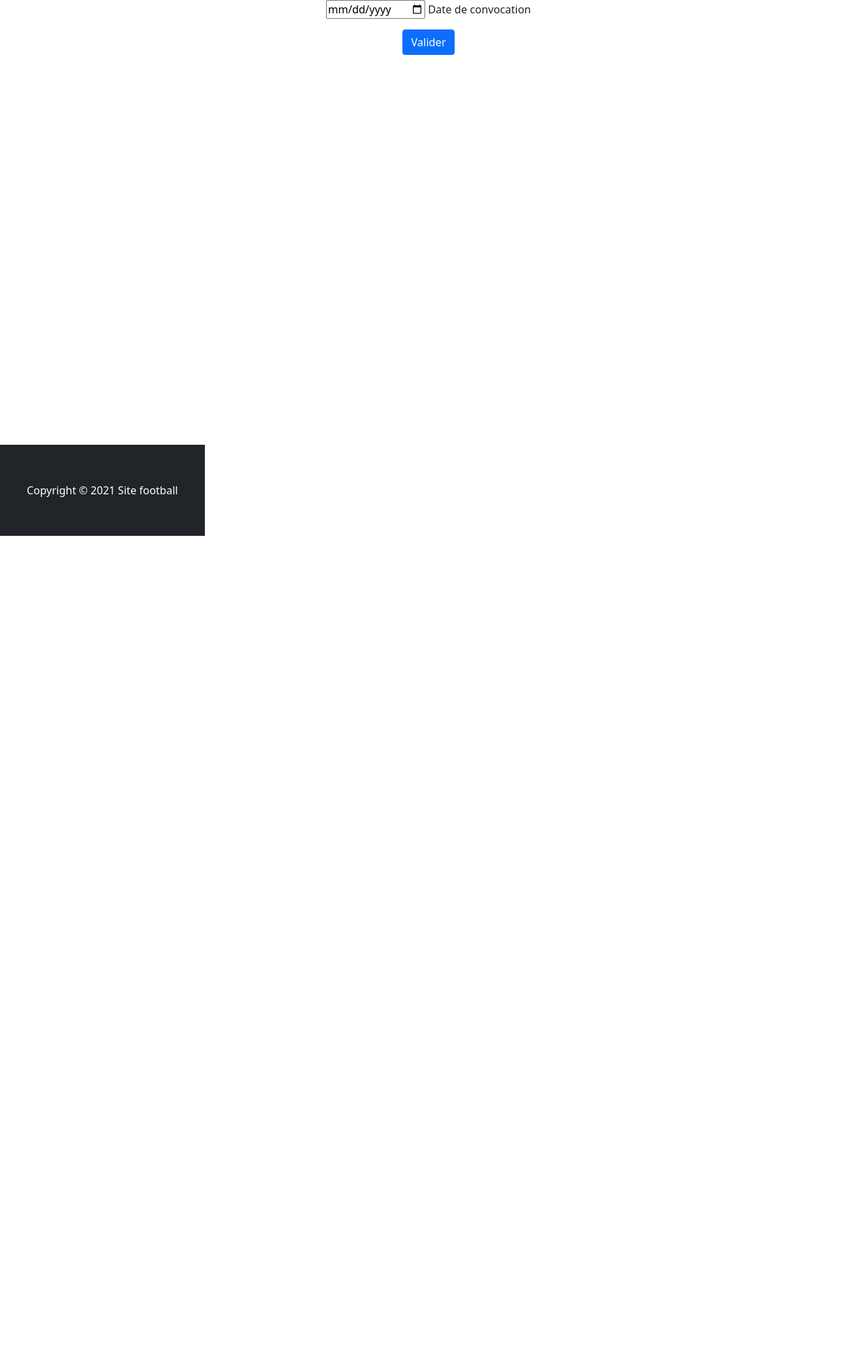
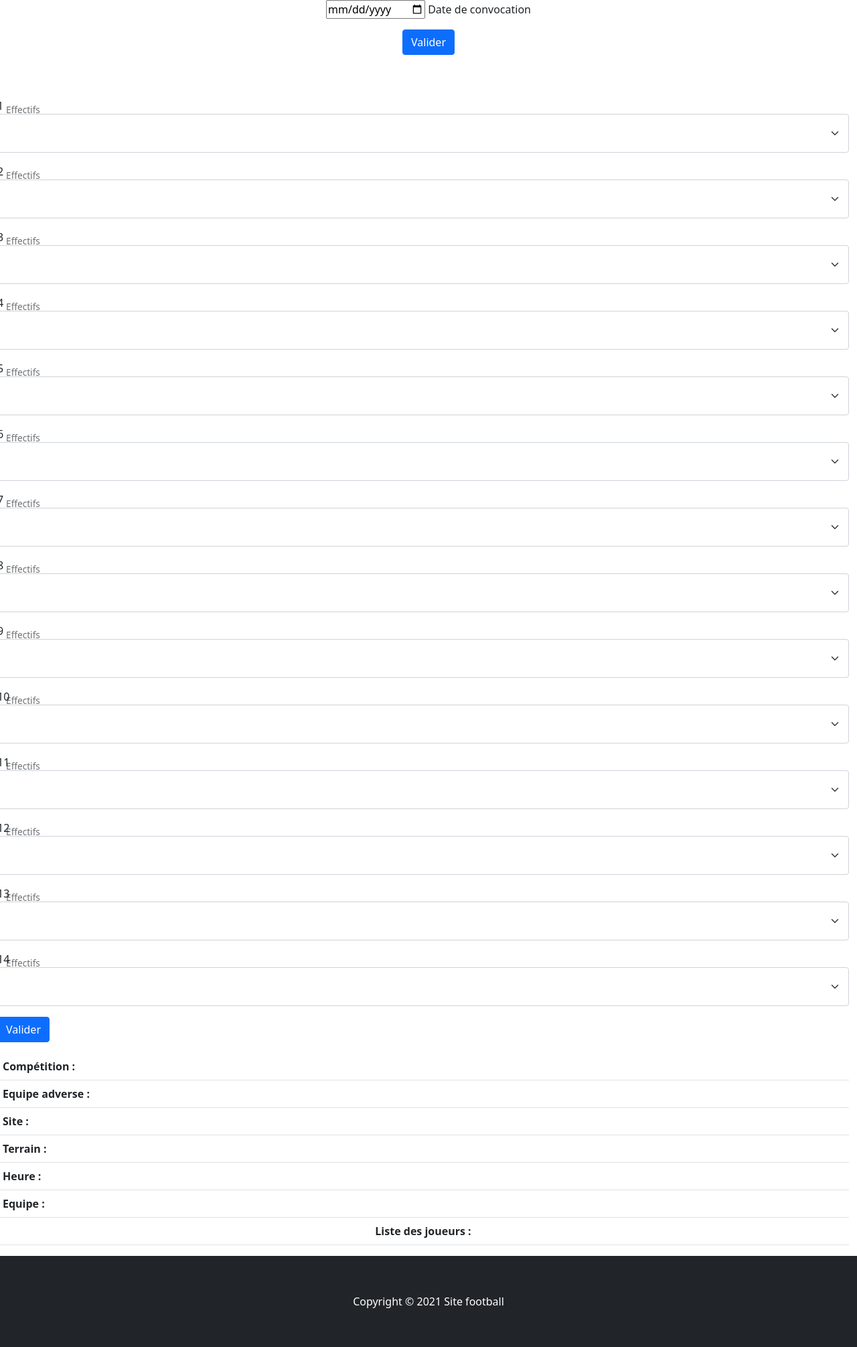
Before and after one commit to tanguy-sudo/Site_Football, a PHP site: template Vue/Convocation/ajoutConvocation.php in a window 1280 px wide. Shown: the part 96-2107 px from the top of the page at 67% size. Before the commit the page ends 896 px from the top, so only its background shows below. Run offline with PHP 8.4, Linux system fonts and the light colour scheme; the template is opened without the code that fills it: most values are stand-ins (such as "Sample title", 1, 10 or a date in 2020); data that the repository does not hold is empty.

Commit message:
Update ajoutConvocation.php

```diff
--- a/Vue/Convocation/ajoutConvocation.php
+++ b/Vue/Convocation/ajoutConvocation.php
@@ -17,3 +17,43 @@
         <h5 class="text-center">Aucune rencontre pour cette date</h5>
 
     <?php endif; ?>
+    <form class="row g-3" method="post" action="convocation/valideConvocation">
+<?php foreach($rencontre as $rencontres): ?>
+            <div class="col s4">
+                <div class="card-panel grey lighten-5">
+
+                    <table class="table">
+                        <tr><th scope="col">Compétition : </td><td> <?= $this->nettoyer($rencontres['competition']) ?> </td></tr>
+                        <tr><th scope="col">Equipe adverse :</td><td> <?= $this->nettoyer($rencontres['equipeAdverse']) ?> </td></tr>
+                        <tr><th scope="col">Site :</td><td> <?= $this->nettoyer($rencontres['site']) ?> </td></tr>
+                        <tr><th scope="col">Terrain : </td><td> <?= $this->nettoyer($rencontres['terrain']) ?> </td></tr>
+                        <tr><th scope="col">Heure : </td><td> <?= $this->nettoyer($rencontres['heure']) ?> </td></tr>
+
+                        <tr><th scope="col">Equipe : </td><td> <?= $this->nettoyer($rencontres['equipe']) ?> </td></tr>
+
+                        <tr><th class="text-center" scope="col" colspan="2">Liste des joueurs :</td></tr>
+
+
+        <?php for ($i=0;$i<14;$i++) :?>
+        <div class="form-floating mb-3">
+                   <?php echo $i+1; ?>
+                    <select class="form-select" name="idEffectif<?php echo $i; ?>"  id="floatingSelect" >
+								<option value="null"> </option>
+                        <?php foreach($effectifs as $effectif): ?>
+                            <option value="<?= $this->nettoyer($effectif['id_effectif']) ?>"> <?= $this->nettoyer($effectif['prenom']).' '. $this->nettoyer($effectif['nom']); ?> </option>
+                        <?php endforeach; ?>
+                    </select>
+                    <label for="floatingSelect">Effectifs</label>
+        </div>
+        <?php endfor; ?>
+         <input type="hidden" name="ekip" value="<?= $this->nettoyer($rencontres['equipe']) ?>" />
+           <button type="submit" name="ajout" class="btn btn-primary mb-3">Valider</button>
+  </form>
+
+
+   <?php endforeach; ?>
+
+     </table>
+                </div>
+            </div>
+            </div>
```
